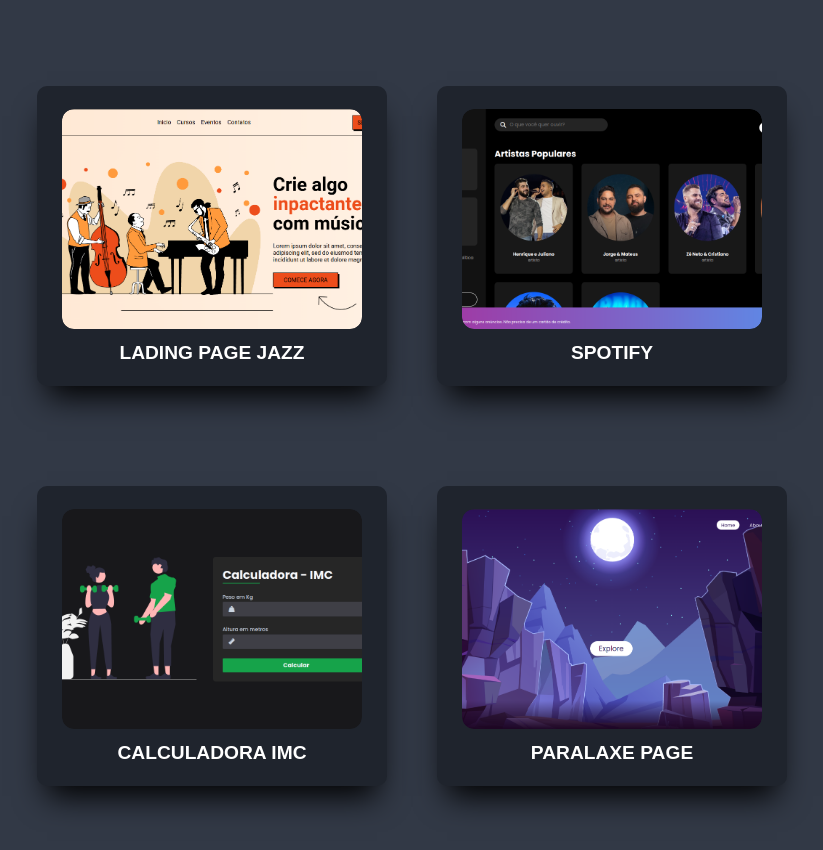
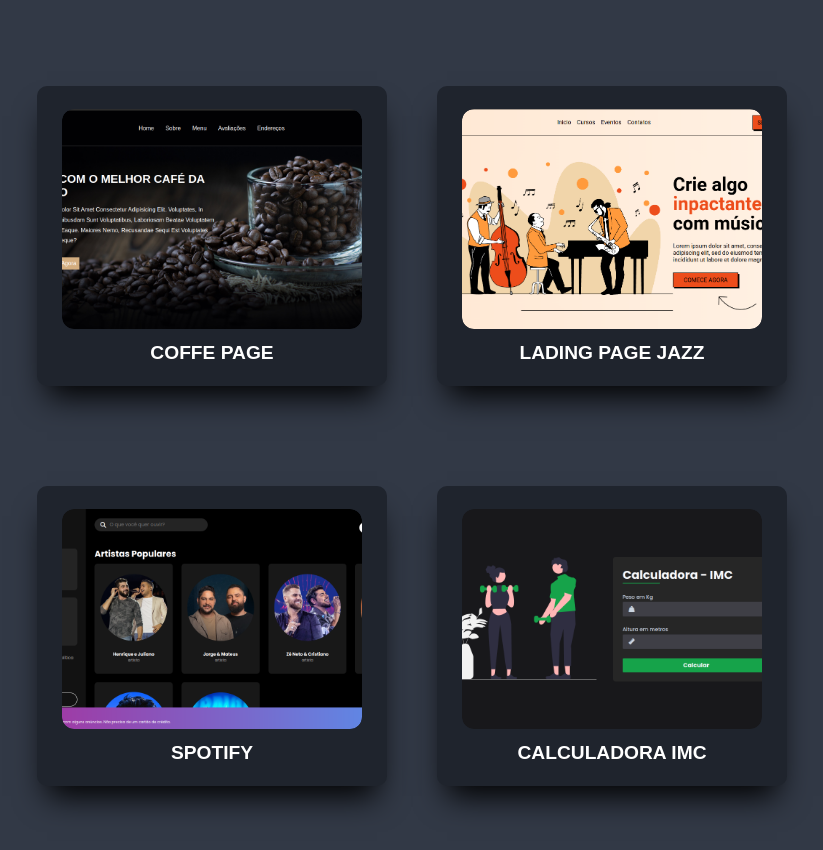
Before and after one commit to Breno-Mateus/my-portfolio, a React (Vite) app: page / in a window 1280 px wide. Shown: the part 2511-3361 px from the top of the page, without its empty margins (228-1051 px from the left). Built offline with nearby package versions, Linux system fonts and the light colour scheme.

Commit message:
add project

```diff
--- a/src/components/sectionprojects/index.tsx
+++ b/src/components/sectionprojects/index.tsx
@@ -7,6 +7,7 @@
 import ProjectCalculator from "../../assets/Projects_Image/projeto_calculadora_imc.png"
 import ProjectParalaxe from "../../assets/Projects_Image/projeto_parallax.png"
 import ProjectGame from "../../assets/Projects_Image/projeto_jogo_da_velha.png"
+import ProjectCoffe from "../../assets/Projects_Image/projeto_coffe_page.png"
 
 
 const SectionProjects = () => {
@@ -15,6 +16,8 @@
             <Titulo>Projetos</Titulo>
 
             <SecaoProjects>
+                <ProjectsBox ProjectName={ProjectCoffe} TitleProject="Coffe Page" Description="Desenvolvi um website para uma cafeteria, focando em uma experiência de usuário moderna."  LinkWeb="https://coffe-page-inky.vercel.app/" LinkGithub="https://github.com/Breno-Mateus/Coffe_Page"/>
+
                 <ProjectsBox ProjectName={ProjectJazz} TitleProject="Lading Page Jazz" Description="Lading page de uma escola de jazz utilizando HTML, CSS e também o conceito de mobile first."  LinkWeb="https://breno-mateus.github.io/Tom-s-Jazz-School/" LinkGithub="https://github.com/Breno-Mateus/Tom-s-Jazz-School"/>
 
                 <ProjectsBox ProjectName={ProjectSpotify} TitleProject="Spotify" Description="Réplica da página do Spotify utilizando HTML, CSS e JavaScript." LinkWeb="https://spotify-project-pi.vercel.app/" LinkGithub="https://github.com/Breno-Mateus/Spotify_Project"/>
```
Also changed, not shown: src/assets/Projects_Image/landingpage.png (deleted), src/assets/Projects_Image/projeto_coffe_page.png (added).
